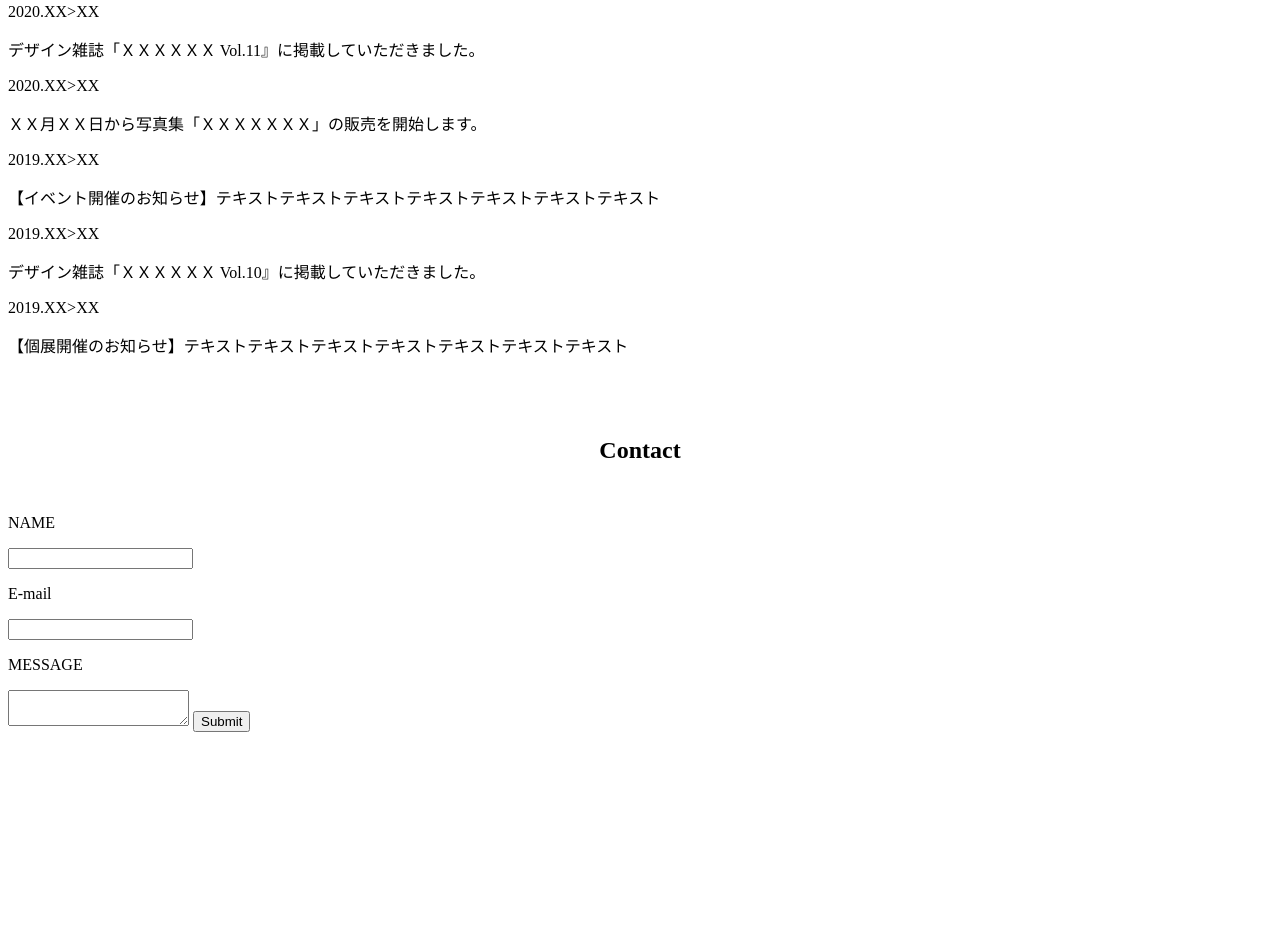
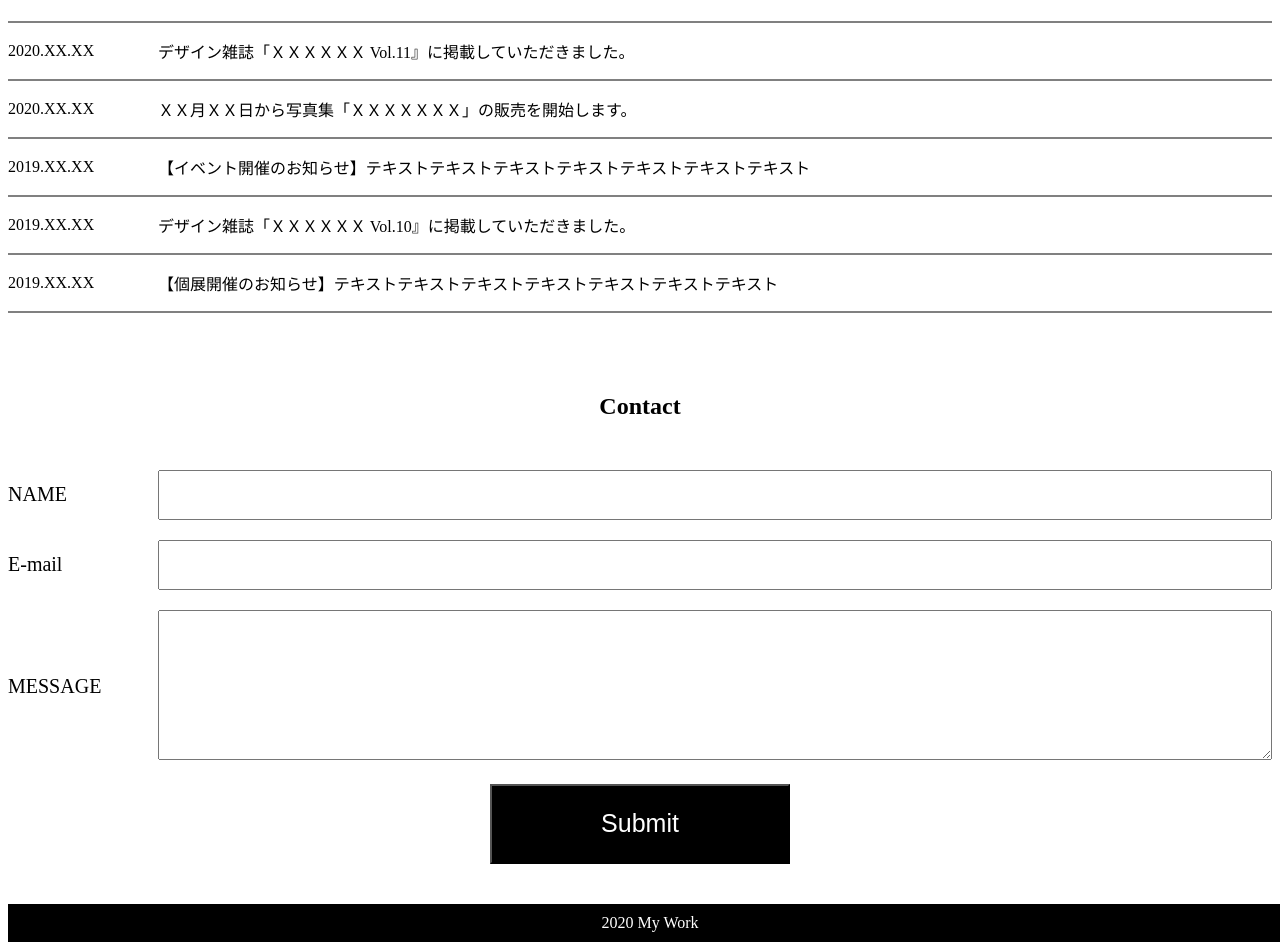
Before and after one commit to reucloud/Cppr2, a plain HTML site: page index.html in a window 1280 px wide. Shown: the part 1616-2566 px from the top of the page. Before the commit the page ends 2356 px from the top, so only its background shows below. Drawn offline with Linux system fonts and the light colour scheme.

Commit message:
CSS大枠作成
次回は細かい部分を作成していく

```diff
--- a/index.html
+++ b/index.html
@@ -48,6 +48,7 @@
       </div>
       <div id="Works" class="works">
         <h2>Works</h2>
+        <div class="work-contents">
           <img
             src="https://code-jump.com/demo/html/portfolio1/img/works1.jpg"
             alt=""
@@ -73,40 +74,64 @@
             alt=""
           />
         </div>
+      </div>
       <div id="news" class="news">
         <h2>News</h2>
+
         <div class="border"></div>
-        <p>2020.XX>XX</p>
-        <p>デザイン雑誌「ＸＸＸＸＸＸ Vol.11』に掲載していただきました。</p>
+        <div class="contents">
+          <p class="date">2020.XX.XX</p>
+          <p class="sentence">
+            デザイン雑誌「ＸＸＸＸＸＸ Vol.11』に掲載していただきました。
+          </p>
+        </div>
         <div class="border"></div>
-        <p>2020.XX>XX</p>
-        <p>ＸＸ月ＸＸ日から写真集「ＸＸＸＸＸＸＸ」の販売を開始します。</p>
+        <div class="contents">
+          <p class="date">2020.XX.XX</p>
+          <p class="sentence">
+            ＸＸ月ＸＸ日から写真集「ＸＸＸＸＸＸＸ」の販売を開始します。
+          </p>
+        </div>
         <div class="border"></div>
-        <p>2019.XX>XX</p>
-        <p>
+        <div class="contents">
+          <p class="date">2019.XX.XX</p>
+          <p class="sentence">
             【イベント開催のお知らせ】テキストテキストテキストテキストテキストテキストテキスト
           </p>
+        </div>
         <div class="border"></div>
-        <p>2019.XX>XX</p>
-        <p>デザイン雑誌「ＸＸＸＸＸＸ Vol.10』に掲載していただきました。</p>
+        <div class="contents">
+          <p class="date">2019.XX.XX</p>
+          <p class="sentence">
+            デザイン雑誌「ＸＸＸＸＸＸ Vol.10』に掲載していただきました。
+          </p>
+        </div>
         <div class="border"></div>
-        <p>2019.XX>XX</p>
-        <p>
+        <div class="contents">
+          <p class="date">2019.XX.XX</p>
+          <p class="sentence">
             【個展開催のお知らせ】テキストテキストテキストテキストテキストテキストテキスト
           </p>
+        </div>
         <div class="border"></div>
       </div>
       <div id="Contact" class="contact">
         <h2>Contact</h2>
+        <div class="contents">
           <p>NAME</p>
-        <input type="text" />
+          <div><input type="text" /></div>
+        </div>
+        <div class="contents">
           <p>E-mail</p>
-        <input type="text" />
+          <div><input type="text" /></div>
+        </div>
+        <div class="contents">
           <p>MESSAGE</p>
-        <textarea name="" id=""></textarea>
+          <div><textarea name="" id=""></textarea></div>
+        </div>
         <input type="submit" />
       </div>
     </main>
-    <footer></footer>
+    <footer>2020 My Work</footer>
   </body>
 </html>
--- a/stylesheet.css
+++ b/stylesheet.css
@@ -21,7 +21,7 @@ ul {
 }
 
 .right {
-  padding: auto;
+  /* padding: auto; */
   margin-left: 20px;
 }
 
@@ -33,3 +33,83 @@ ul {
   margin-bottom: 50px;
   text-align: center;
 }
+.work-contents {
+  display: flex;
+  flex-wrap: wrap;
+}
+.work-contents img {
+  /* margin: 5px; */
+  width: 33%;
+}
+
+.contact {
+  padding-bottom: 20px;
+}
+
+.news .contents {
+  display: flex;
+  align-items: center;
+}
+.news .date {
+  padding-right: 50px;
+  width: 100px;
+}
+.news .sentence {
+}
+.border {
+  border: 0.5px solid gray;
+}
+
+.contact .contents {
+  display: flex;
+  align-items: center; /* 縦方向中央揃え */
+  margin-bottom: 20px; /* 下のスペース */
+}
+
+.contact .contents p {
+  font-size: 20px;
+  width: 150px; /* ラベルの幅を固定 */
+  margin: 0;
+  flex-shrink: 0; /*幅を固定して縮まないようにする*/
+}
+
+.contact .contents div {
+  flex: 1; /* 右側入力欄が残りの幅いっぱいに広がる */
+}
+
+.contact .contents input {
+  height: 100px;
+  width: 100%;
+}
+
+.contact .contents input,
+.contact .contents textarea {
+  width: 100%;
+  padding: 10px;
+  font-size: 16px;
+  height: 50px;
+  box-sizing: border-box; /* パディング込みで幅を計算 */
+}
+
+.contact .contents textarea {
+  height: 150px;
+}
+.contact input[type="submit"] {
+  display: block; /* ブロック要素に変更 */
+  margin: 20px auto; /* 上下20px、左右自動で中央 */
+  padding: 10px 30px; /* 好みに合わせて調整 */
+  font-size: 25px;
+  cursor: pointer;
+  height: 80px;
+  width: 300px;
+  background-color: black;
+  color: white;
+}
+
+footer {
+  background-color: black;
+  color: white;
+  text-align: center;
+  padding: 10px;
+  width: 100%;
+}
```
Lines whose indentation alone changed are shown as unchanged.
